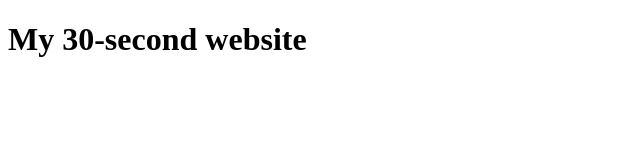
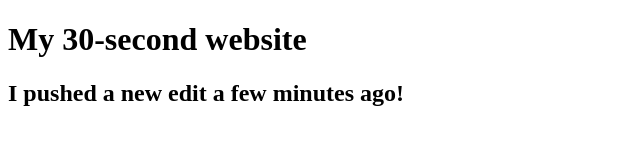
Before and after one commit to boybawang/azuredeploytest, a plain HTML site: page index.html in a window 1280 px wide. Shown: the whole page, without its empty margins (0-640 px from the left). Drawn offline with Linux system fonts and the light colour scheme.

Commit message:
Added new text

```diff
--- a/index.html
+++ b/index.html
@@ -7,6 +7,7 @@
 </head>
 <body>
     <h1>My 30-second website</h1>
+    <h2>I pushed a new edit a few minutes ago!</h2>
 
 </body>
 </html>
```
